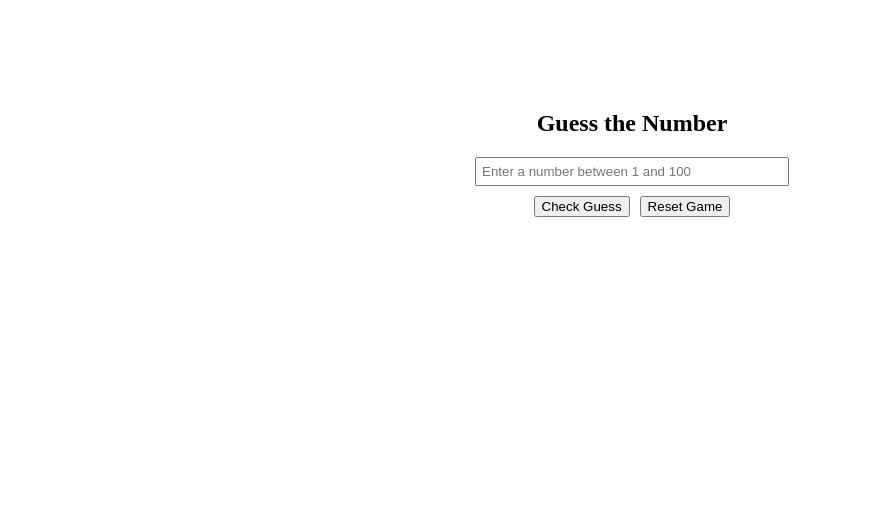
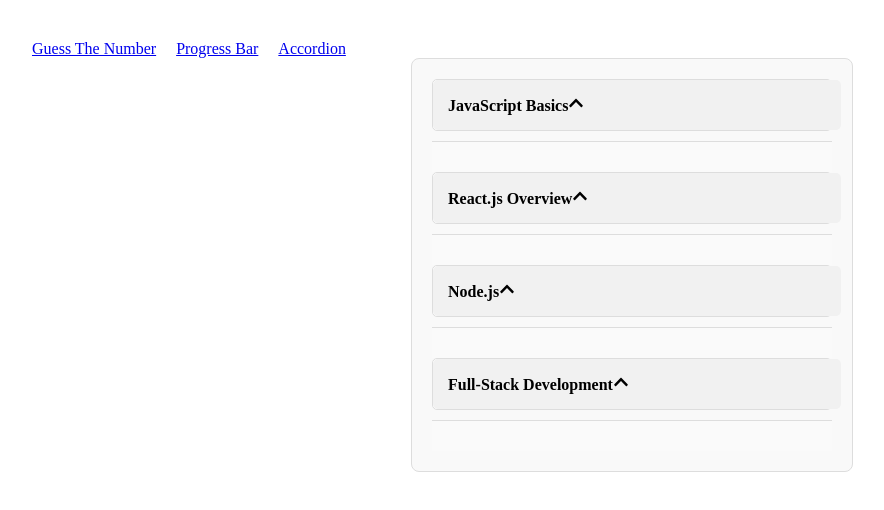
Before and after one commit to Gk-learner/dev-lab, a React (Vite) app: page /accordion in a window 1280 px wide. Shown: the top 510 px of the page, without its empty margins (8-892 px from the left). Built offline with nearby package versions, Linux system fonts and the light colour scheme.

Commit message:
Added accordion

```diff
--- a/package.json
+++ b/package.json
@@ -12,8 +12,8 @@
   "dependencies": {
     "react": "^19.2.0",
     "react-dom": "^19.2.0",
-    "react-dropdown": "^1.11.0",
-    "react-icons": "^5.5.0"
+    "react-icons": "^5.5.0",
+    "react-router-dom": "^7.12.0"
   },
   "devDependencies": {
     "@eslint/js": "^9.39.1",
--- /dev/null
+++ b/src/Accordion.jsx
@@ -0,0 +1,43 @@
+import React, { useState } from "react";
+import { FaChevronDown, FaChevronUp } from "react-icons/fa";
+import './Accordion.css'
+
+ const items = [
+  {
+    title: "JavaScript Basics",
+    content: "Learn variables, functions, and loops in JavaScript."
+  },
+  {
+    title: "React.js Overview",
+    content: "Understand components, state, and props in React."
+  },
+  {
+    title: "Node.js",
+    content: "Basics of server-side development with Node.js."
+  },
+  {
+    title: "Full-Stack Development",
+    content: "Build full-stack apps with React and Node.js."
+  },
+];
+
+function Accordion() {
+    const [showContent, setShowContent] = useState(null)
+    return (
+        <div className="accordion">
+            {items.map((item, index) => (
+                <>
+                    <div key={index} className="accordion-item">
+                        <div className="accordion-title" onClick={() =>  setShowContent(showContent === index ? null : index) }>
+                            {item.title}
+                            {showContent===index ? <FaChevronDown /> : <FaChevronUp />}
+                    </div>
+                </div>
+                    <div className="accordion-content">{showContent === index && <p>{item.content}</p>}</div>
+                </>
+            ))}
+        </div>
+    );
+}
+
+export default Accordion;
--- a/src/Acordion.jsx
+++ /dev/null
@@ -1,46 +0,0 @@
-import React from "react";
-import { FiChevronDown, FiChevronUp } from "react-icons/fi";
-// import "./styles.css";
-
-const faqs = [
-  {
-    question: "What is this app about?",
-    answer: "This app helps users track and improve their daily habits.",
-  },
-  {
-    question: "How do I reset my password?",
-    answer:
-      "Click on 'Forgot Password' on the login screen and follow instructions.",
-  },
-  {
-    question: "Can I use this app offline?",
-    answer: "Yes, some features are available offline after the initial setup.",
-  },
-];
-
-function Accordion() {
-    const [show, setShow] = React.useState(false);
-  const handleOpen = (e, index) => {
-    console.log(e, index)
-    setShow(!show);
-  }
-  return (
-    <div className="faq-container">
-      <h2 className="faq-title">Frequently Asked Questions</h2>
-      {faqs.map((faq, index) => (
-        <><div onClick={handleOpen} className="faq-item" key={faq.question}>
-          <button  className="faq-question">
-            <span>{faq.question}</span>
-            <span className="faq-icon">
-              <FiChevronDown />
-            </span>
-          </button>
-        </div>
-          <div key={index} show>{faq.answer}</div></>
-
-      ))}
-    </div>
-  );
-}
-
-export default Accordion;
--- a/src/App.jsx
+++ b/src/App.jsx
@@ -1,82 +1,117 @@
-import './App.css'
-import Duplicates from './Duplicates.jsx'
-import AutoSave from './AutoSave.js'
-import SmallestNum from './SmallestNum.jsx'
-import ChipsInput from './chips.jsx'
-import { Test2 } from './test2.jsx'
-import { Test3 } from './Test3.jsx'
-import Accordion from './Acordion.jsx'
-import EvenOrodd from './EvenOrodd.jsx'
-import CapitalizeWords from './CapitalizeWords.jsx'
-import RecipeFilterApp from './RecipeFilterApp.jsx'
-import TabSwitcher from './TabSwitcher.jsx'
+// import './App.css'
+// import Duplicates from './Duplicates.jsx'
+// import AutoSave from './AutoSave.js'
+// import SmallestNum from './SmallestNum.jsx'
+// import ChipsInput from './chips.jsx'
+// import { Test2 } from './test2.jsx'
+// import { Test3 } from './Test3.jsx'
+// import Accordion from './Acordion.jsx'
+// import EvenOrodd from './EvenOrodd.jsx'
+// import CapitalizeWords from './CapitalizeWords.jsx'
+// import RecipeFilterApp from './RecipeFilterApp.jsx'
+// import TabSwitcher from './TabSwitcher.jsx'
 // import ProgressBar from './ProgressBar.jsx'
-import GuessTheNumber from './GuessTheNumber.jsx'
-function App() {
-//   const [test3Data, setTest3Data] = useState('')
+// import GuessTheNumber from './GuessTheNumber.jsx'
+// import Navbar from './Navbar.jsx'
+// import { BrowserRouter as Router, Routes, Route } from 'react-router-dom'
+// function App() {
+// //   const [test3Data, setTest3Data] = useState('')
 
-// //  const fun = useCallback(() => {
-// //     console.log('test3Data in App:',test3Data);
-// //   },[])
-// //   fun()
+// // //  const fun = useCallback(() => {
+// // //     console.log('test3Data in App:',test3Data);
+// // //   },[])
+// // //   fun()
 
-// function fibonacci(num) {
-//   let a = 0;
-//   let b=1;
-//   let c;
+// // function fibonacci(num) {
+// //   let a = 0;
+// //   let b=1;
+// //   let c;
 
-//   for(let i=0; i<num; i++){    //i=0;c=1,i=1 c=2,i=2 c=4;i=3 c
-//     c = a + b;
-//     a = b;
-//     b = c;
-//   }
-//   return c
-//   }
+// //   for(let i=0; i<num; i++){    //i=0;c=1,i=1 c=2,i=2 c=4;i=3 c
+// //     c = a + b;
+// //     a = b;
+// //     b = c;
+// //   }
+// //   return c
+// //   }
 
-// let fib = fibonacci(10);
-// console.log(fib)
-// function palindrome(str) {
-// //   let strArr = str.split('');
-// // console.log(strArr)
-// //   let rev = strArr.reverse();
+// // let fib = fibonacci(10);
+// // console.log(fib)
+// // function palindrome(str) {
+// // //   let strArr = str.split('');
+// // // console.log(strArr)
+// // //   let rev = strArr.reverse();
 
-// //or
+// // //or
 
 
-// let rev = [...str].reverse().join('');
-// console.log(rev)
+// // let rev = [...str].reverse().join('');
+// // console.log(rev)
 
-// }
-//  palindrome('mom');
-  return (
-    <>
-      <div>
-        {/* <Test2 test3Data={test3Data} /> */}
-        {/* <ChipsInput /> */}
-        {/* <AutoSave/> */}
-        {/* <EvenOrodd/>  */}
-        {/* <SmallestNum></SmallestNum> */}
-        {/* <Accordion/> */}
-        {/* <Duplicates/> */}
-        {/* <CapitalizeWords/>   */}
-        {/* <RecipeFilterApp/> */}
-        {/* <TabSwitcher/> */}
-        {/* <ProgressBar/> */}
-        <GuessTheNumber/>
+// // }
+// //  palindrome('mom');
+//   return (
+//     <>
+//     <Router>
+//       <Navbar />
+//       <Routes>
+//         <Route path="/" element={<ProgressBar/>} ></Route>
+//       </Routes>
+//     </Router>
+//       <div>
+//         {/* <Test2 test3Data={test3Data} /> */}
+//         {/* <ChipsInput /> */}
+//         {/* <AutoSave/> */}
+//         {/* <EvenOrodd/>  */}
+//         {/* <SmallestNum></SmallestNum> */}
+//         {/* <Accordion/> */}
+//         {/* <Duplicates/> */}
+//         {/* <CapitalizeWords/>   */}
+//         {/* <RecipeFilterApp/> */}
+//         {/* <TabSwitcher/> */}
+//         {/* <ProgressBar/> */}
+//         {/* <GuessTheNumber/> */}
+//         <Navbar/>
 
 
-      </div>
-    </>
+//       </div>
+//     </>
+//   )
+// }
+
+// export default App
+// // function recurssion(num){
+// //   if(num <=1){
+// //     return num;
+// //   }
+// //   return recurssion(num-1) + recurssion(num-2);
+// // }
+// // recurssion(6)
+// // let res = recurssion(6);
+// // console.log(res);
+
+
+
+import './App.css'
+import { BrowserRouter as Router, Routes, Route } from 'react-router-dom'
+
+import Accordion from './Accordion.jsx'
+import Navbar from './Navbar.jsx'
+import ProgressBar from './ProgressBar.jsx'
+import GuessTheNumber from './GuessTheNumber.jsx'
+
+function App() {
+  return (
+
+    <Router>
+      <Navbar />
+      <Routes>
+        <Route path="/" element={<GuessTheNumber />} />
+        <Route path="/progress" element={<ProgressBar />} />
+        <Route path="/accordion" element={<Accordion />} />
+      </Routes>
+    </Router>
   )
 }
 
 export default App
-// function recurssion(num){
-//   if(num <=1){
-//     return num;
-//   }
-//   return recurssion(num-1) + recurssion(num-2);
-// }
-// recurssion(6)
-// let res = recurssion(6);
-// console.log(res);
--- /dev/null
+++ b/src/Navbar.jsx
@@ -0,0 +1,15 @@
+//
+
+import { NavLink } from 'react-router-dom'
+
+function Navbar() {
+  return (
+    <nav style={{ display: "flex", gap: "20px" }}>
+      <NavLink to="/">Guess The Number</NavLink>
+      <NavLink to="/progress">Progress Bar</NavLink>
+      <NavLink to="/accordion">Accordion</NavLink>
+    </nav>
+  )
+}
+
+export default Navbar
--- /dev/null
+++ b/src/accordion.css
@@ -0,0 +1,53 @@
+/* General Accordion Styles */
+.accordion {
+    width: 100%;
+    max-width: 400px;
+    margin: auto;
+    padding: 20px;
+    border: 1px solid #ddd;
+    border-radius: 8px;
+    background-color: #f9f9f9;
+}
+
+/* Accordion Item Styles */
+.accordion-item {
+    margin-bottom: 10px;
+    border: 1px solid #ddd;
+    border-radius: 5px;
+    background-color: #fff;
+}
+
+/* Accordion Title Button */
+.accordion-title {
+    width: 95%;
+    padding: 15px;
+    text-align: left;
+    background-color: #f1f1f1;
+    border: none;
+    border-radius: 5px;
+    cursor: pointer;
+    font-size: 16px;
+    font-weight: bold;
+    transition: background-color 0.3s ease;
+}
+
+.accordion-title:hover {
+    background-color: #e0e0e0;
+}
+
+.accordion-title[aria-expanded="true"] {
+    background-color: #d0d0d0;
+}
+
+.accordion-content {
+    padding: 15px;
+    background-color: #fafafa;
+    border-top: 1px solid #ddd;
+    font-size: 14px;
+}
+
+.accordion p {
+    font-size: 16px;
+    color: #666;
+    text-align: center;
+}
```
Also changed, not shown: 1 other file (tests, documents, lock files or other folders).
